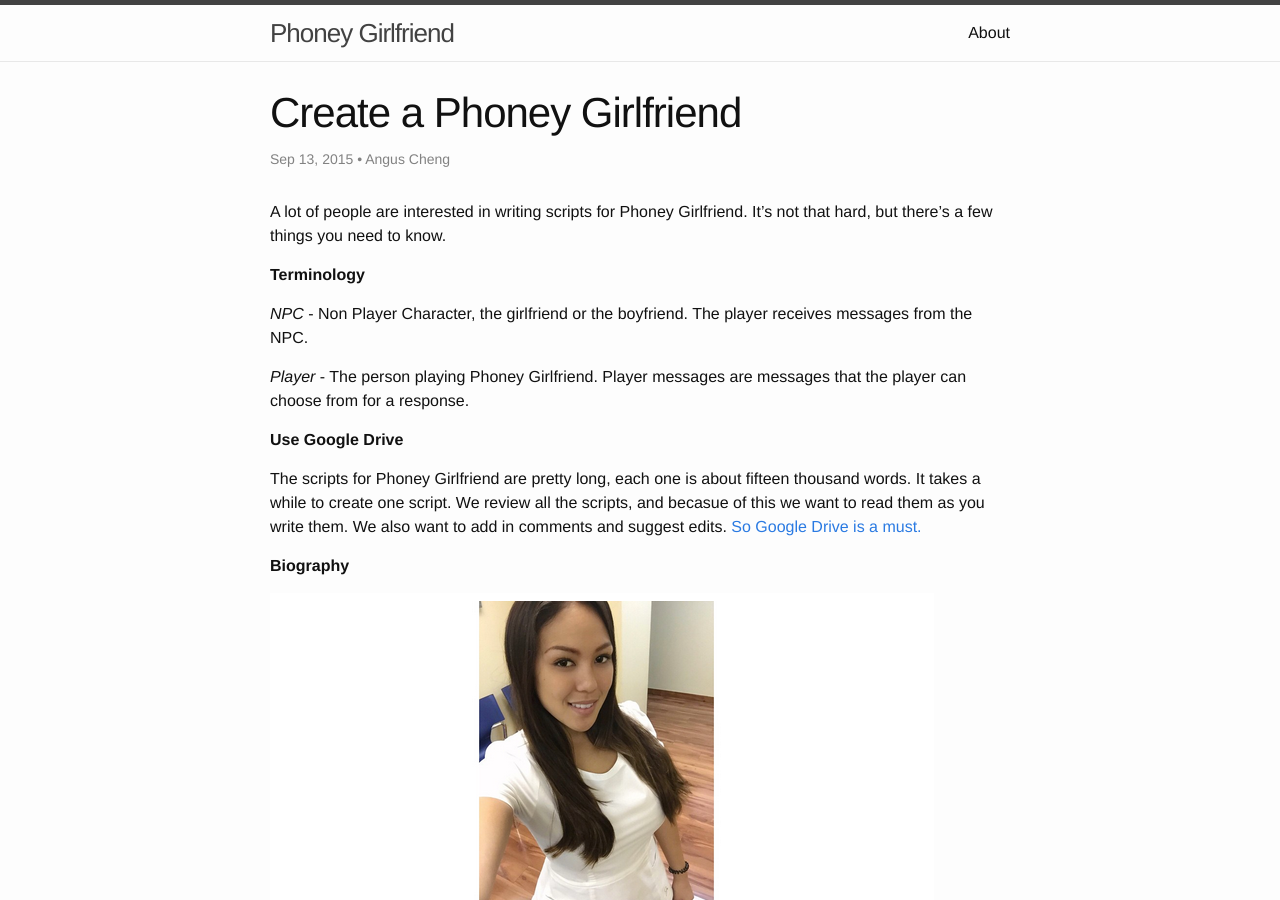
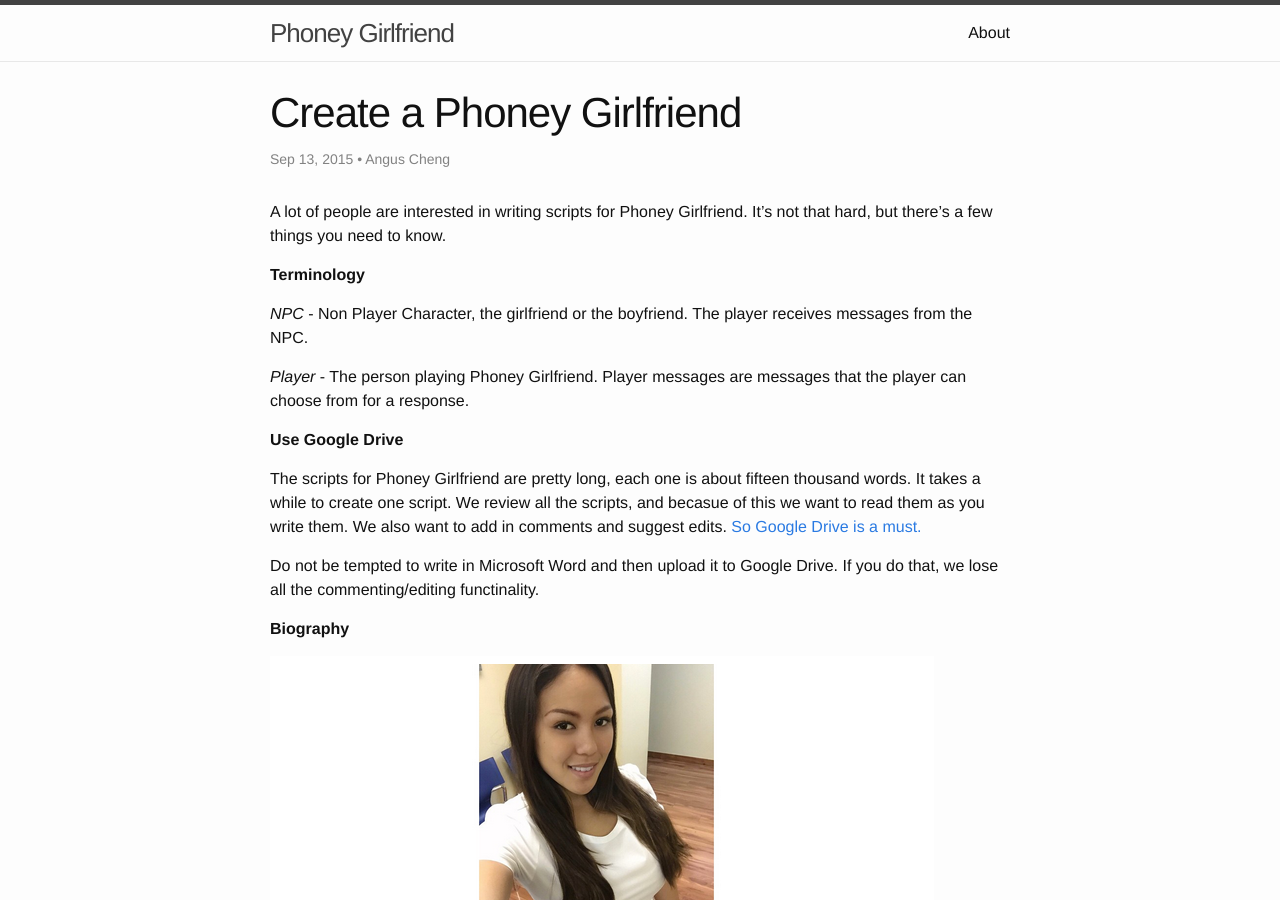
Before and after one commit to hube/phoneygirlfriend.com, a Jekyll site: the page built from _posts/2015-09-13-script-writing.markdown, in a window 1280 px wide and 900 px high. Built offline with Jekyll 4.4.1, drawn with Linux system fonts in a browser that asks for light colours.

Commit message:
No MS Word!

```diff
--- a/_posts/2015-09-13-script-writing.markdown
+++ b/_posts/2015-09-13-script-writing.markdown
@@ -16,6 +16,8 @@ A lot of people are interested in writing scripts for Phoney Girlfriend. It's no
 **Use Google Drive**
 
 The scripts for Phoney Girlfriend are pretty long, each one is about fifteen thousand words. It takes a while to create one script. We review all the scripts, and becasue of this we want to read them as you write them. We also want to add in comments and suggest edits. [So Google Drive is a must.](https://drive.google.com)
+
+Do not be tempted to write in Microsoft Word and then upload it to Google Drive. If you do that, we lose all the commenting/editing functinality.
 
 **Biography**
 
```
